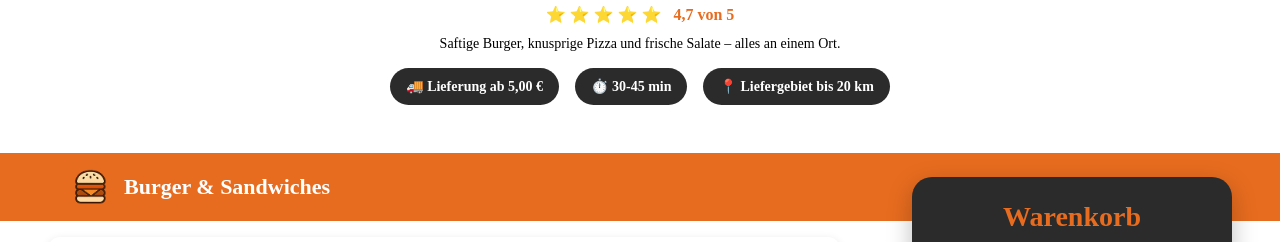
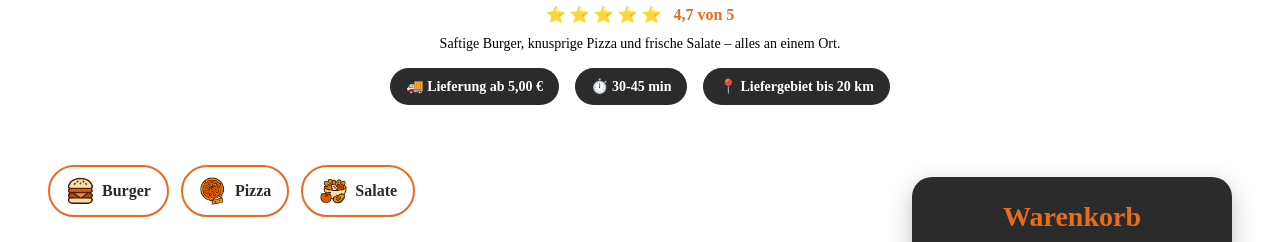
Before and after one commit to DenisBode/Bestell-App, a plain HTML site: page index.html in a window 1280 px wide. Shown: the part 710-952 px from the top of the page. Drawn offline with Linux system fonts and the light colour scheme.

Commit message:
add slider second time

```diff
--- a/index.html
+++ b/index.html
@@ -70,7 +70,24 @@
 
             <section class="menu-section">
 
-                <section class="food-category">
+                <nav class="category-slider" aria-label="Gerichte Kategorien">
+                    <a href="#burger" class="category-slider-link">
+                        <img src="./assets/icons/BurgerSectionIcn.png" alt="">
+                        <span>Burger</span>
+                    </a>
+
+                    <a href="#pizza" class="category-slider-link">
+                        <img src="./assets/icons/PizzaSectionIcn.png" alt="">
+                        <span>Pizza</span>
+                    </a>
+
+                    <a href="#salad" class="category-slider-link">
+                        <img src="./assets/icons/SaladSectionIcn.png" alt="">
+                        <span>Salate</span>
+                    </a>
+                </nav>
+
+                <section id="burger" class="food-category">
                     <div class="category-icon">
                         <img src="./assets/icons/BurgerSectionIcn.png" alt="Burger Icon">
                     </div>
@@ -80,7 +97,7 @@
 
                 <div id="burgerContent"></div>
 
-                <section class="food-category">
+                <section id="pizza" class="food-category">
                     <div class="category-icon">
                         <img src="./assets/icons/PizzaSectionIcn.png" alt="Pizza Icon">
                     </div>
@@ -90,7 +107,7 @@
 
                 <div id="pizzaContent"></div>
 
-                <section class="food-category">
+                <section id="salad" class="food-category">
                     <div class="category-icon">
                         <img src="./assets/icons/SaladSectionIcn.png" alt="Salat Icon">
                     </div>
```
